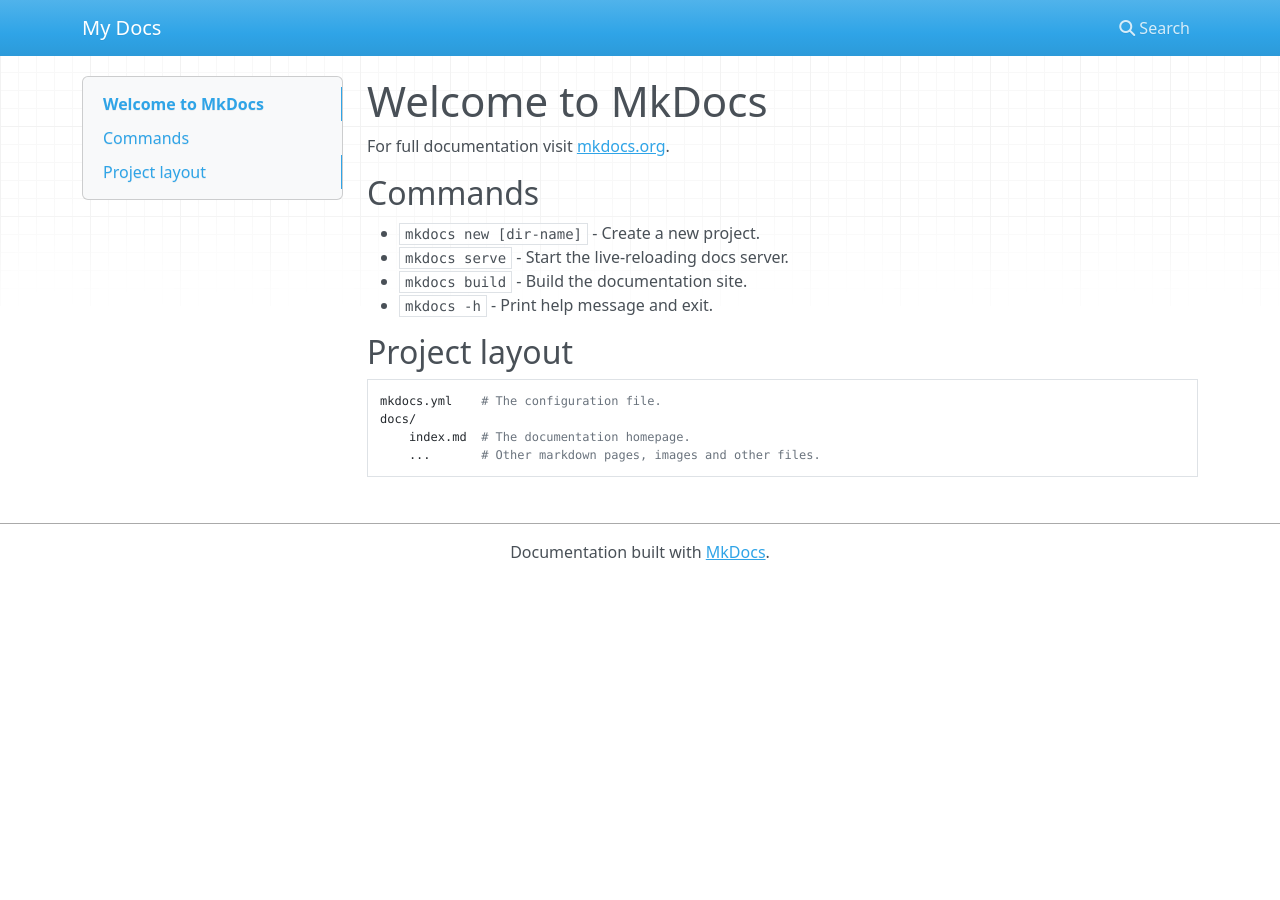
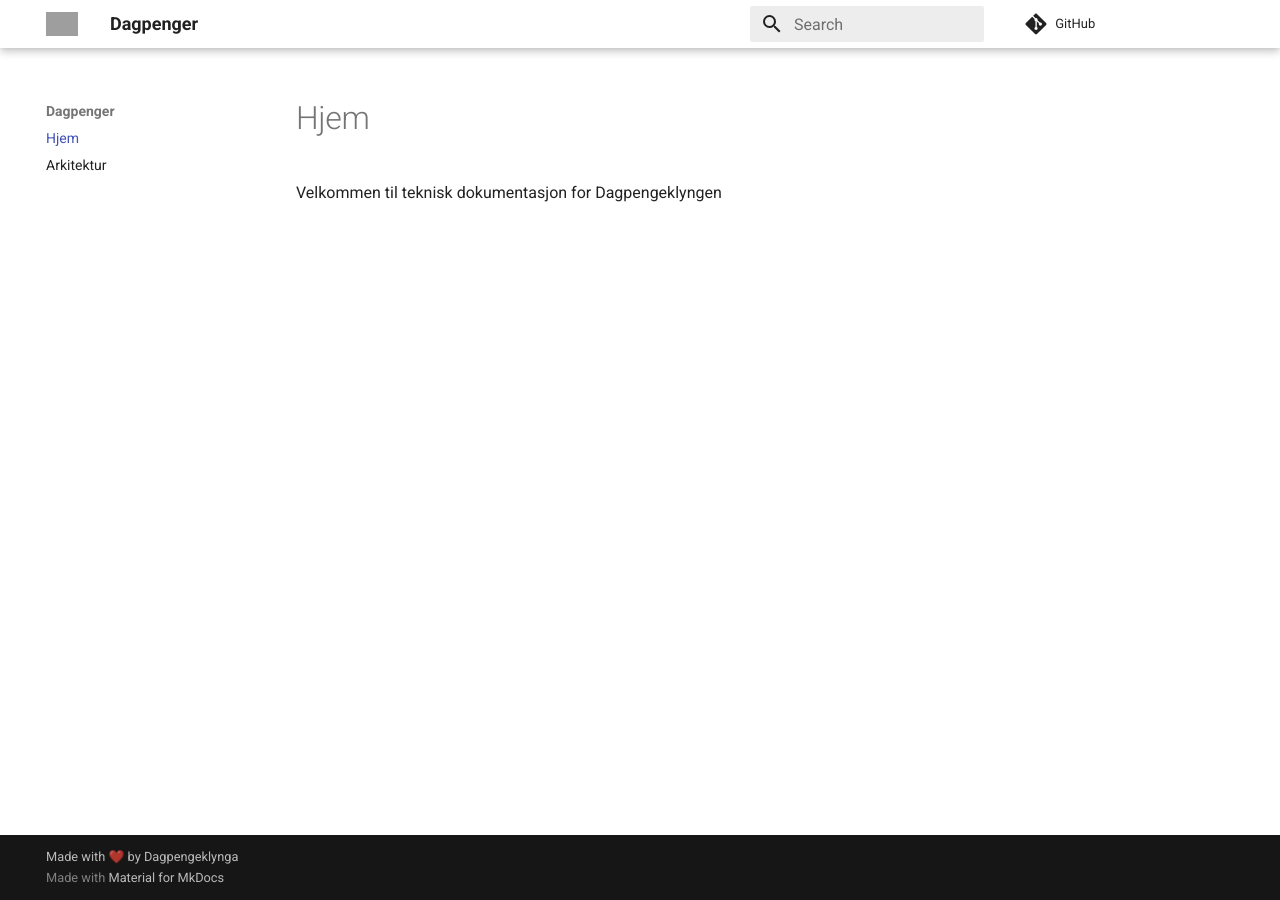
Before and after one commit to navikt/dp-dokumentasjon, an MkDocs documentation site: the page built from docs/index.md, in a window 1280 px wide. Built offline with MkDocs 1.6.1 and Material for MkDocs 9.7.7, drawn with Linux system fonts in a browser that asks for light colours; nearby versions of some CDN libraries; comment, search, counter and statistics services are not loaded; grey boxes are pictures that could not be loaded.

Commit message:
Lagt til tema

```diff
--- /dev/null
+++ b/docs/arkitektur.md
@@ -0,0 +1 @@
+# Arkitektur
--- a/docs/index.md
+++ b/docs/index.md
@@ -1,17 +1,2 @@
-# Welcome to MkDocs
-
-For full documentation visit [mkdocs.org](https://www.mkdocs.org).
-
-## Commands
-
-* `mkdocs new [dir-name]` - Create a new project.
-* `mkdocs serve` - Start the live-reloading docs server.
-* `mkdocs build` - Build the documentation site.
-* `mkdocs -h` - Print help message and exit.
-
-## Project layout
-
-    mkdocs.yml    # The configuration file.
-    docs/
-        index.md  # The documentation homepage.
-        ...       # Other markdown pages, images and other files.
+# Hjem
+Velkommen til teknisk dokumentasjon for Dagpengeklyngen
--- a/mkdocs.yml
+++ b/mkdocs.yml
@@ -1 +1,10 @@
-site_name: My Docs
+site_name: Dagpenger
+repo_url: https://github.com/nais/doc
+site_url: https://doc.nais.io/
+edit_uri: edit/main/docs/
+theme:
+  name: material
+  logo: https://cdn.nav.no/teamdagpenger/dp-produktside-frontend/_next/static/media/static-dagpenger.1fd8010d.svg
+  palette:
+    primary: white
+copyright: Made with ❤️ by Dagpengeklynga
```
